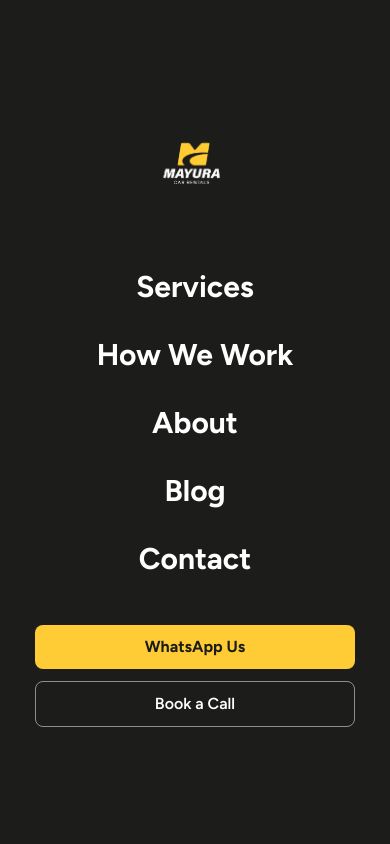
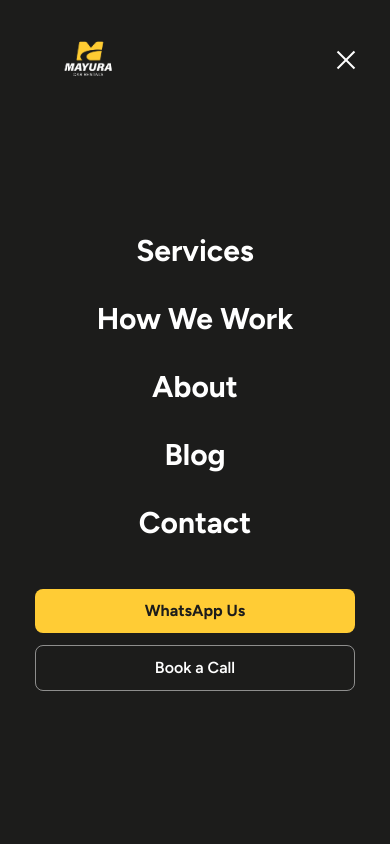
Before and after one commit to Thecodedestroyer001/MayuraCabs, a Next.js app: page / in a window 390 px wide. Both pictures are taken after a click on the button "Toggle menu". Shown: the top 844 px of the page. Built offline with nearby package versions, Linux system fonts and the light colour scheme.

Commit message:
Optimize entire site for mobile and fix Navbar overlay bug

```diff
--- a/src/app/globals.css
+++ b/src/app/globals.css
@@ -60,6 +60,9 @@ body {
   font-family: 'Figtree', sans-serif;
   color: var(--black);
   background: var(--white);
+  overflow-x: hidden;
+  width: 100%;
+  position: relative;
 }
 
 /* ========================
--- a/src/components/home/Hero.tsx
+++ b/src/components/home/Hero.tsx
@@ -82,7 +82,8 @@ export default function Hero() {
           <div className="order-2 lg:order-1">
             <h1
               ref={headlineRef}
-              className="text-4xl sm:text-5xl lg:text-6xl lg:text-7xl font-black leading-[1.05] text-white mb-6"
+              className="text-3xl sm:text-4xl lg:text-6xl xl:text-7xl font-black leading-[1.05] text-white mb-6"
+              style={{ textWrap: 'balance' }}
             >
               Corporate Employee
               <br />
@@ -146,7 +147,7 @@ export default function Hero() {
             <div className="relative">
 
               {/* Floating car slider */}
-              <div className="hero-float translate-y-0 md:-translate-y-8 lg:-translate-y-12 scale-110 md:scale-125 lg:scale-125 xl:scale-150 relative h-[400px] sm:h-[500px] md:h-[600px] w-full min-w-[320px] md:min-w-[500px] flex items-center justify-center overflow-visible">
+              <div className="hero-float translate-y-0 md:-translate-y-8 lg:-translate-y-12 scale-110 md:scale-125 lg:scale-125 xl:scale-150 relative h-[400px] sm:h-[500px] md:h-[600px] w-full min-w-[280px] sm:min-w-[320px] md:min-w-[500px] flex items-center justify-center overflow-visible">
                 <motion.img
                   key={currentImageIndex}
                   src={fleetImages[currentImageIndex]}
--- a/src/components/home/ScrollCarAnimation.tsx
+++ b/src/components/home/ScrollCarAnimation.tsx
@@ -42,7 +42,7 @@ export default function ScrollCarAnimation() {
             style={{ opacity: f1Opacity, y: f1Y }}
             className="absolute top-12 md:top-20 lg:top-24 max-w-2xl text-center px-4"
           >
-            <h3 className="text-4xl md:text-6xl font-extrabold text-brand-yellow mb-6">AI-Powered Routing</h3>
+            <h3 className="text-3xl sm:text-4xl md:text-6xl font-extrabold text-brand-yellow mb-6">AI-Powered Routing</h3>
             <p className="text-xl md:text-2xl text-white/70">Dynamic dispatch guarantees zero wait times and optimal efficiency for every shift.</p>
           </motion.div>
 
@@ -50,7 +50,7 @@ export default function ScrollCarAnimation() {
             style={{ opacity: f2Opacity, y: f2Y }}
             className="absolute top-12 md:top-20 lg:top-24 max-w-2xl text-center px-4"
           >
-            <h3 className="text-4xl md:text-6xl font-extrabold text-brand-yellow mb-6">24/7 Command Centre</h3>
+            <h3 className="text-3xl sm:text-4xl md:text-6xl font-extrabold text-brand-yellow mb-6">24/7 Command Centre</h3>
             <p className="text-xl md:text-2xl text-white/70">Real-time GPS tracking and dedicated support teams ensure complete safety and visibility.</p>
           </motion.div>
 
@@ -58,7 +58,7 @@ export default function ScrollCarAnimation() {
             style={{ opacity: f3Opacity, y: f3Y }}
             className="absolute top-12 md:top-20 lg:top-24 max-w-2xl text-center px-4"
           >
-            <h3 className="text-4xl md:text-6xl font-extrabold text-brand-yellow mb-6">EV-Ready Fleet</h3>
+            <h3 className="text-3xl sm:text-4xl md:text-6xl font-extrabold text-brand-yellow mb-6">EV-Ready Fleet</h3>
             <p className="text-xl md:text-2xl text-white/70">Slash your corporate carbon footprint with our premium fleet of electric vehicles.</p>
           </motion.div>
 
@@ -67,7 +67,7 @@ export default function ScrollCarAnimation() {
         {/* The Animated Car Container */}
         <motion.div
           style={{ x: carX }}
-          className="absolute z-30 mt-32 w-[600px] md:w-[900px] lg:w-[1100px] max-w-none flex items-center justify-center"
+          className="absolute z-30 mt-32 w-[300px] sm:w-[450px] md:w-[900px] lg:w-[1100px] max-w-none flex items-center justify-center"
         >
           <div className="relative w-full">
             {/* Speed lines effect behind car to make it look like it's driving */}
--- a/src/components/layout/Navbar.tsx
+++ b/src/components/layout/Navbar.tsx
@@ -112,10 +112,9 @@ export default function Navbar() {
         className={`fixed inset-0 bg-brand-black transition-all duration-500 lg:hidden ${
           menuOpen ? 'opacity-100 pointer-events-auto' : 'opacity-0 pointer-events-none'
         }`}
-        style={{ zIndex: 50000 }}
+        style={{ zIndex: 49000 }}
       >
-        <div className="flex flex-col items-center justify-center h-full gap-8 px-8">
-          <Image src="/logo-custom.png" alt="Mayura Car Rentals" width={320} height={96} style={{ height: '96px', width: 'auto' }} className="object-contain mb-6" />
+        <div className="flex flex-col items-center justify-center h-full gap-8 px-8 pt-20">
           {navLinks.map((link, i) => (
             <Link
               key={link.href}
```
